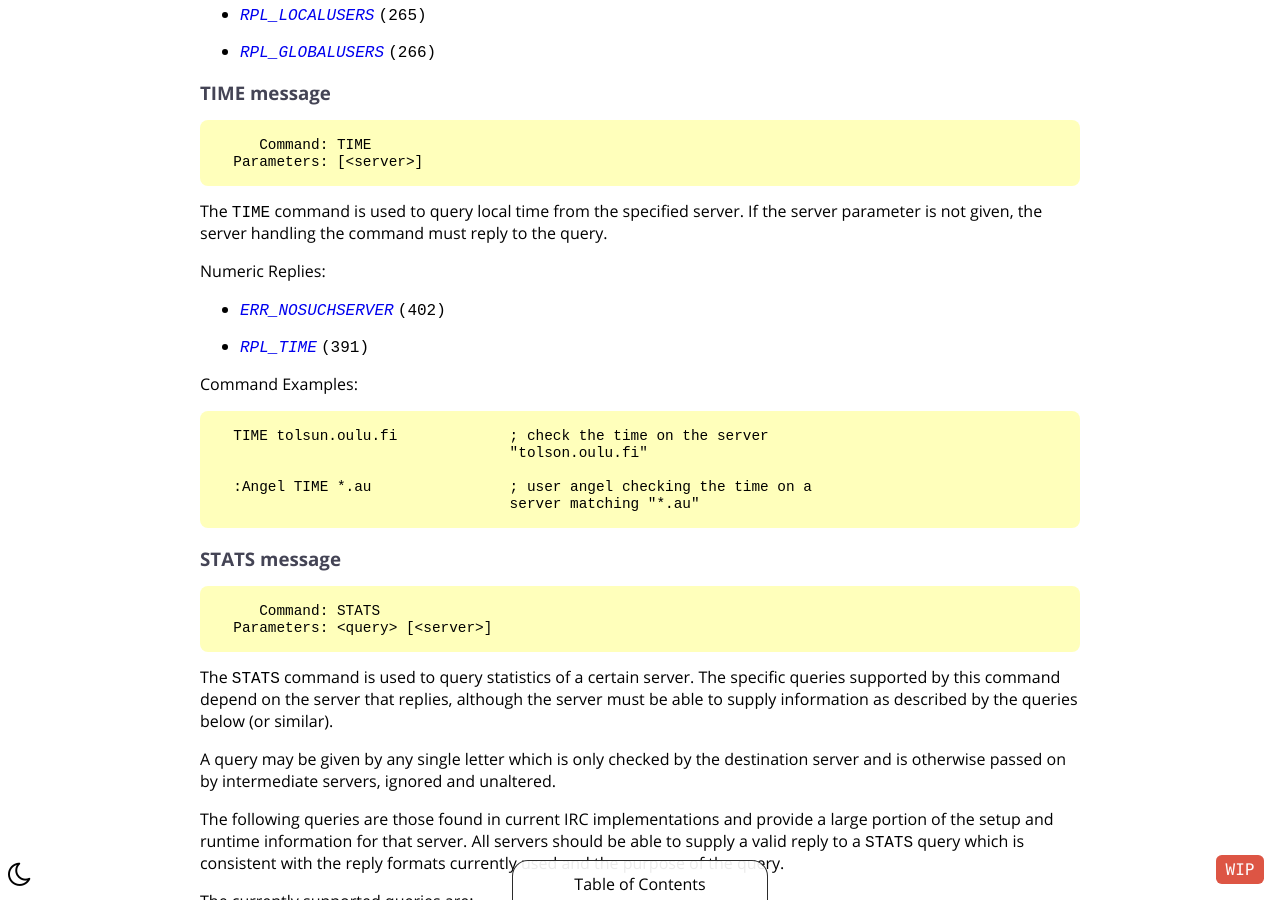
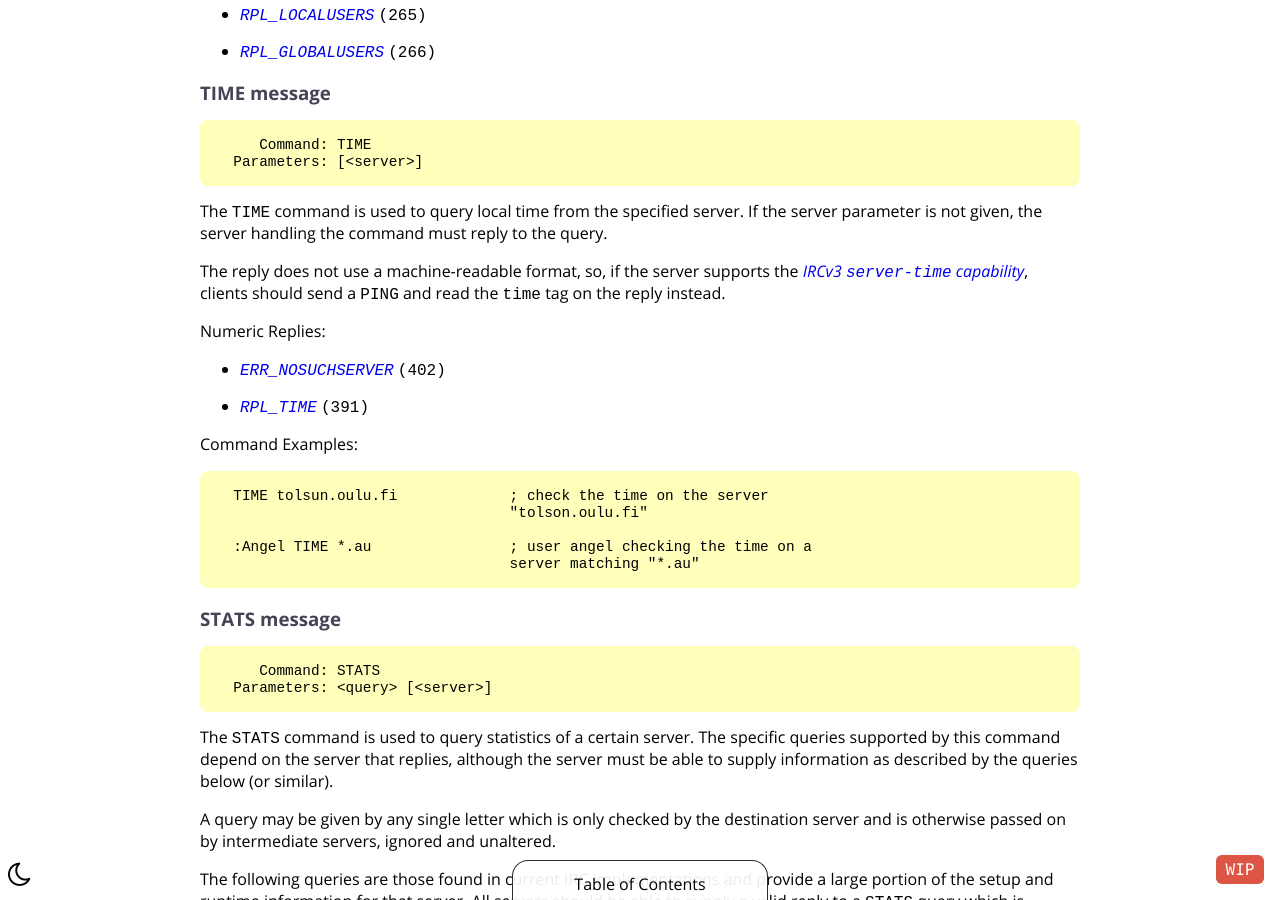
Before and after one commit to ircdocs/modern-irc, a Jekyll site: the page built from index.md, in a window 1280 px wide and 900 px high, scrolled down 30585 px. Built offline with Jekyll 4.4.1, drawn with Linux system fonts in a browser that asks for light colours.

Commit message:
TIME: mention server-time as an alternative

```diff
--- a/index.md
+++ b/index.md
@@ -1128,6 +1128,8 @@ and rely on specific parameters instead.
 
 The `TIME` command is used to query local time from the specified server. If the server parameter is not given, the server handling the command must reply to the query.
 
+The reply does not use a machine-readable format, so, if the server supports the [IRCv3 `server-time` capability](https://ircv3.net/specs/extensions/server-time.html), clients should send a `PING` and read the `time` tag on the reply instead.
+
 Numeric Replies:
 
 * {% numeric ERR_NOSUCHSERVER %}
```
